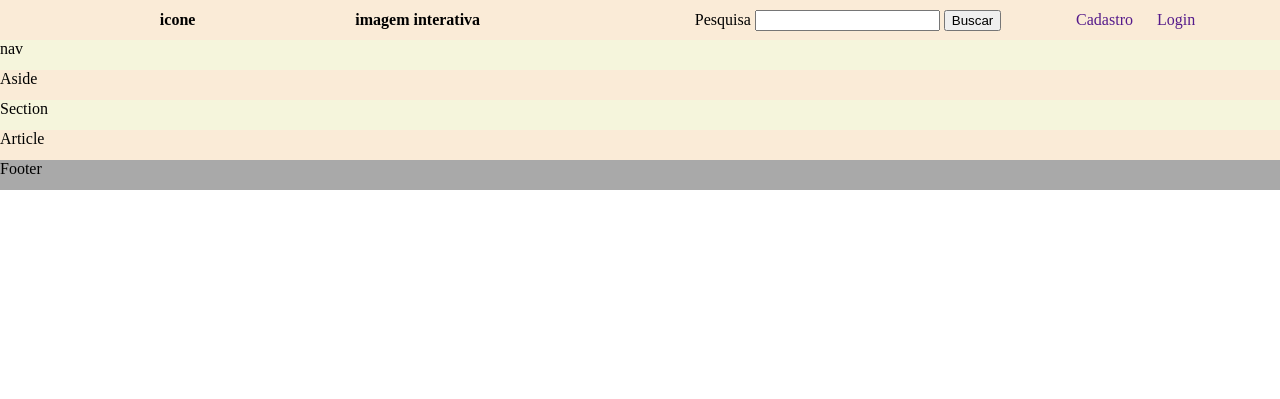
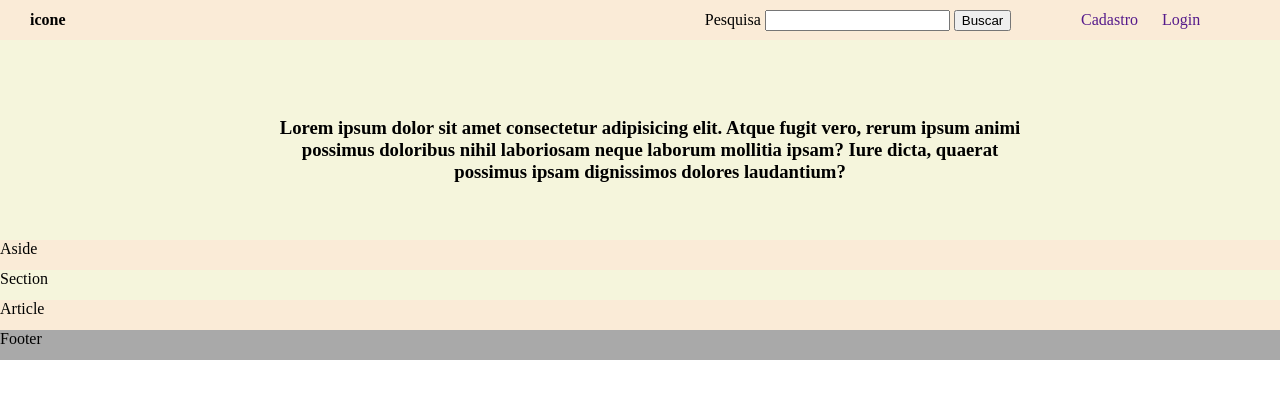
Before and after one commit to Luan121314/Universal-Donor, a Django app: page / in a window 1280 px wide. Shown: the top 399 px of the page. Run offline with Django 3.2, Linux system fonts and the light colour scheme.

Commit message:
Ajuste de conteudo na tag nav

```diff
--- a/Universal_donor/static/css/style.css
+++ b/Universal_donor/static/css/style.css
@@ -9,7 +9,7 @@ body{
                             'section'
                             'article'
                             'footer';
-    grid-template-rows:  40px 30px 30px 30px 30px 30px 30px;
+    grid-template-rows:  40px 200px 30px 30px 30px 30px 30px;
 
 }
             /* Configuração Header */
@@ -36,6 +36,10 @@ header{
     align-items: center;
 
 }
+.sideBarLeft{
+    justify-content: left;
+    padding-left: 30px;
+}
 /* .sideBarLeft{
     justify-content: space-around;
 } */
@@ -45,7 +49,17 @@ header{
 nav{
     grid-area: nav;
     background-color:beige;
+    display: flex;
+    justify-content: center;
+    align-items: center;
 }
+.intro{
+    width: 60%;
+    text-align: center;
+    padding: 20px 0 0 20px;
+
+}
+            /* Fim nav */
 aside{
     grid-area: aside;
     background-color: antiquewhite;
--- a/Universal_donor/templates/index.html
+++ b/Universal_donor/templates/index.html
@@ -2,6 +2,7 @@
 
 <!DOCTYPE html>
 <html lang="pt-br">
+
 <head>
     <meta charset="UTF-8">
     <meta name="viewport" content="width=device-width, initial-scale=1.0">
@@ -9,23 +10,22 @@
     <link rel="stylesheet" href="{% static 'css/style.css' %}">
     <title>Document</title>
 </head>
+
 <body>
-    <div id="main" >
+    <div id="main">
         <header class="sideBar">
             <div class="sideBarLeft">
                 <div>
-                     <h4>icone</h4>
+                    <h4>icone</h4>
                 </div>
-                <div>
-                   <h4> imagem interativa</h4>
-                </div>
+
             </div>
-            <div class="sideBarRight" >
+            <div class="sideBarRight">
                 <div>
                     Pesquisa <input type="text">
                     <button>Buscar</button>
                 </div>
-                <div class="loginCadastro" >
+                <div class="loginCadastro">
                     <a href="">Cadastro</a>
                     <a href="">Login</a>
                 </div>
@@ -33,7 +33,15 @@
 
 
         </header>
-        <nav>nav
+        <nav>
+            <div class="intro">
+                <h3>
+                    Lorem ipsum dolor sit amet consectetur adipisicing elit. Atque fugit vero, rerum ipsum animi
+                    possimus doloribus nihil laboriosam neque laborum mollitia ipsam? Iure dicta, quaerat possimus
+                    ipsam dignissimos dolores laudantium?
+                </h3>
+            </div>
+
         </nav>
         <aside>Aside</aside>
         <section>Section</section>
@@ -41,4 +49,5 @@
         <footer>Footer</footer>
     </div>
 </body>
+
 </html>
```
